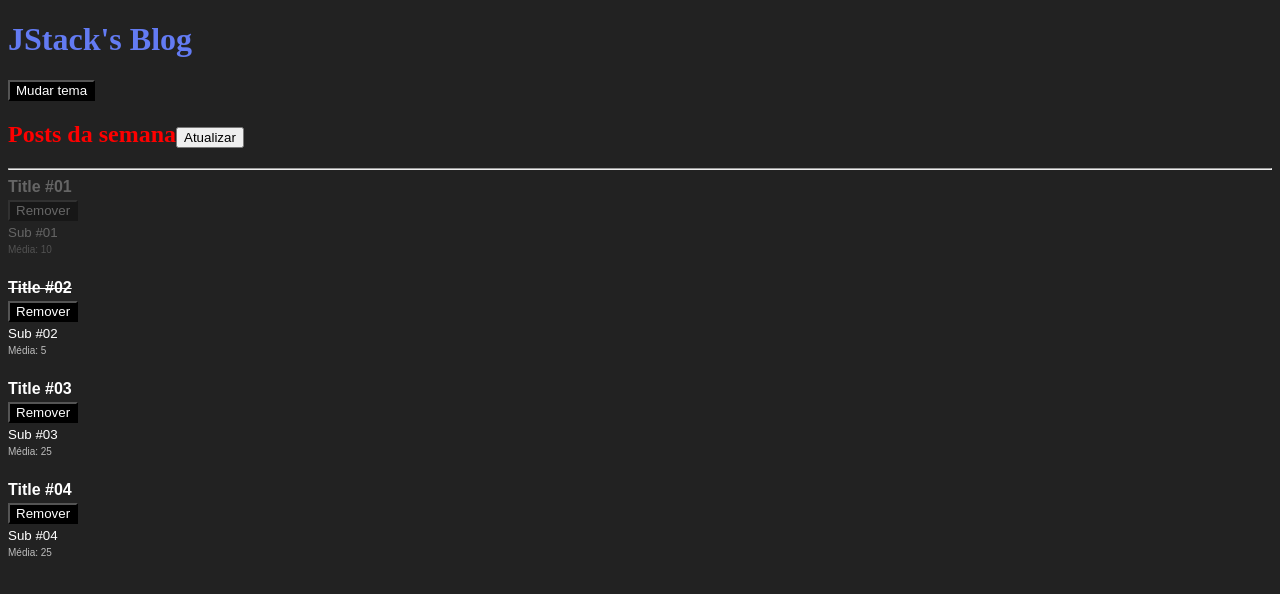
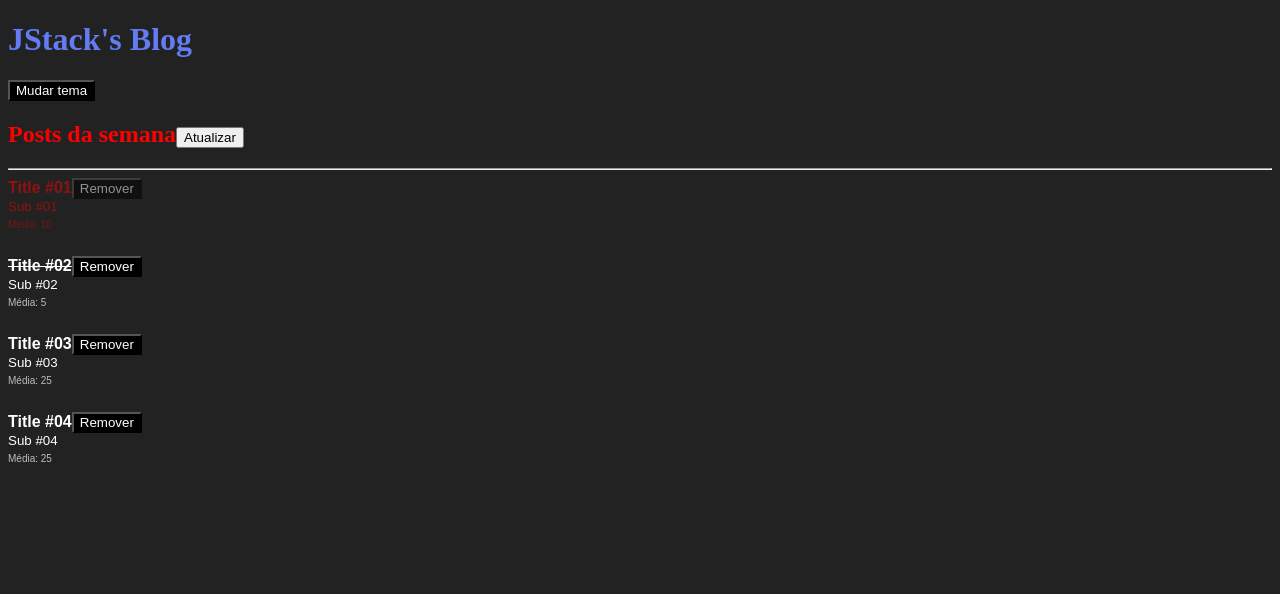
Before and after one commit to andersonkaiti/react-fundamentos, a React app: page / in a window 1280 px wide. Shown: the top 594 px of the page. Built offline with nearby package versions, Linux system fonts and the light colour scheme; the HTML template or start-up script is replaced by a standard one.

Commit message:
:lipstick: style(Post,styled-components,props): add example of dynamic styled-component props with opacity for removed posts

```diff
--- a/src/components/Post/Post.scss
+++ /dev/null
@@ -1,17 +0,0 @@
-.post {
-  margin-bottom: 24px;
-  display: flex;
-  width: fit-content;
-  flex-direction: column;
-  gap: 4px;
-
-}
-
-.postDeleted {
-  margin-bottom: 24px;
-  display: flex;
-  width: fit-content;
-  flex-direction: column;
-  gap: 4px;
-  opacity: 0.3;
-}
--- a/src/components/Post/index.jsx
+++ b/src/components/Post/index.jsx
@@ -1,18 +1,17 @@
-import styles from './Post.scss'
 import PostHeader from './PostHeader'
-import { Rate, Subtitle } from './styles'
+import { Container, Rate, Subtitle } from './styles'
 
 export default function Post({
   post: { subtitle, likes, removed, ...rest },
   onRemove,
 }) {
   return (
-    <article className={removed ? styles.postDeleted : styles.post}>
+    <Container removed={removed}>
       <PostHeader onRemove={onRemove} post={rest} />
 
       <Subtitle>{subtitle}</Subtitle>
 
       <Rate>Média: {likes / 2}</Rate>
-    </article>
+    </Container>
   )
 }
--- a/src/components/Post/styles.jsx
+++ b/src/components/Post/styles.jsx
@@ -1,4 +1,13 @@
 import styled from 'styled-components'
+
+const REMOVED_OPACITY = 0.5
+const FULL_OPACITY = 1
+
+export const Container = styled.article`
+  margin-bottom: 24px;
+  opacity: ${({ removed }) => (removed ? REMOVED_OPACITY : FULL_OPACITY)};
+  color: ${({ removed }) => (removed ? '#f00' : '#fff')};
+`
 
 export const Subtitle = styled.small`
   display: block;
```
